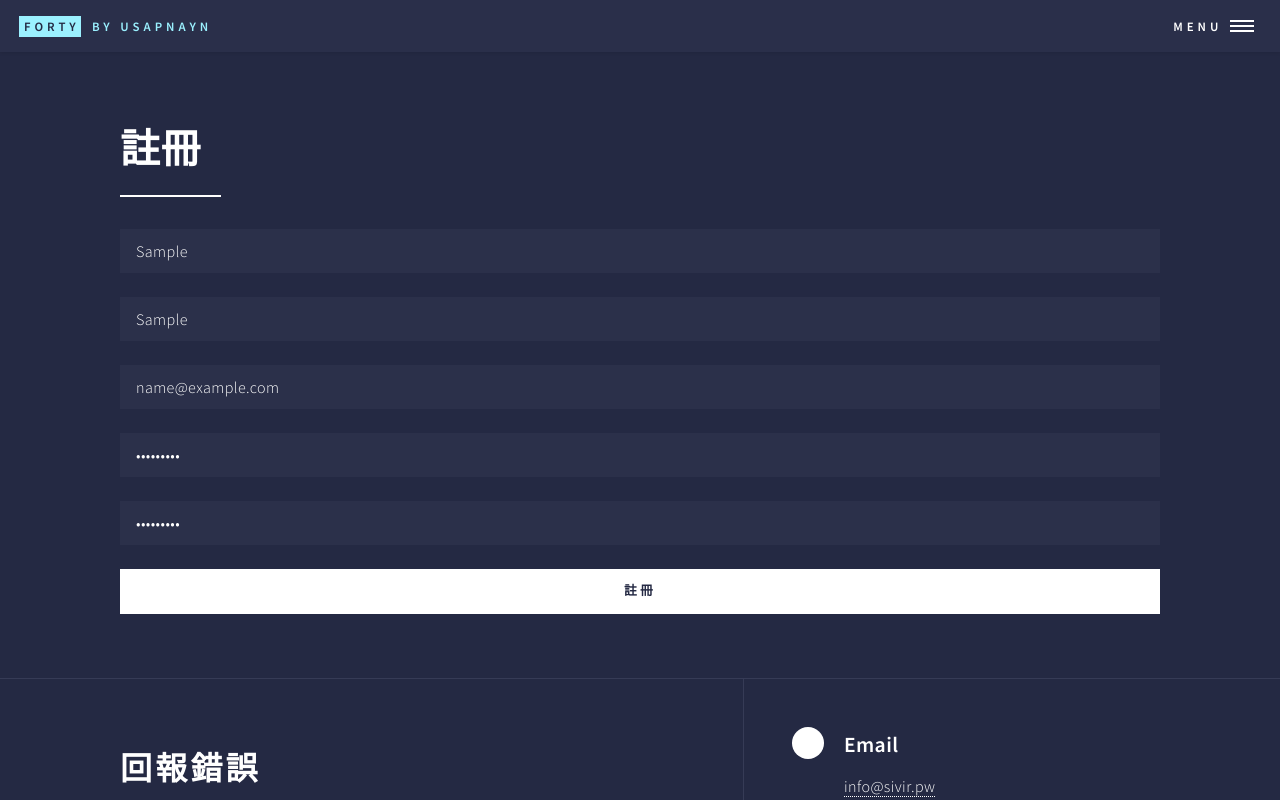
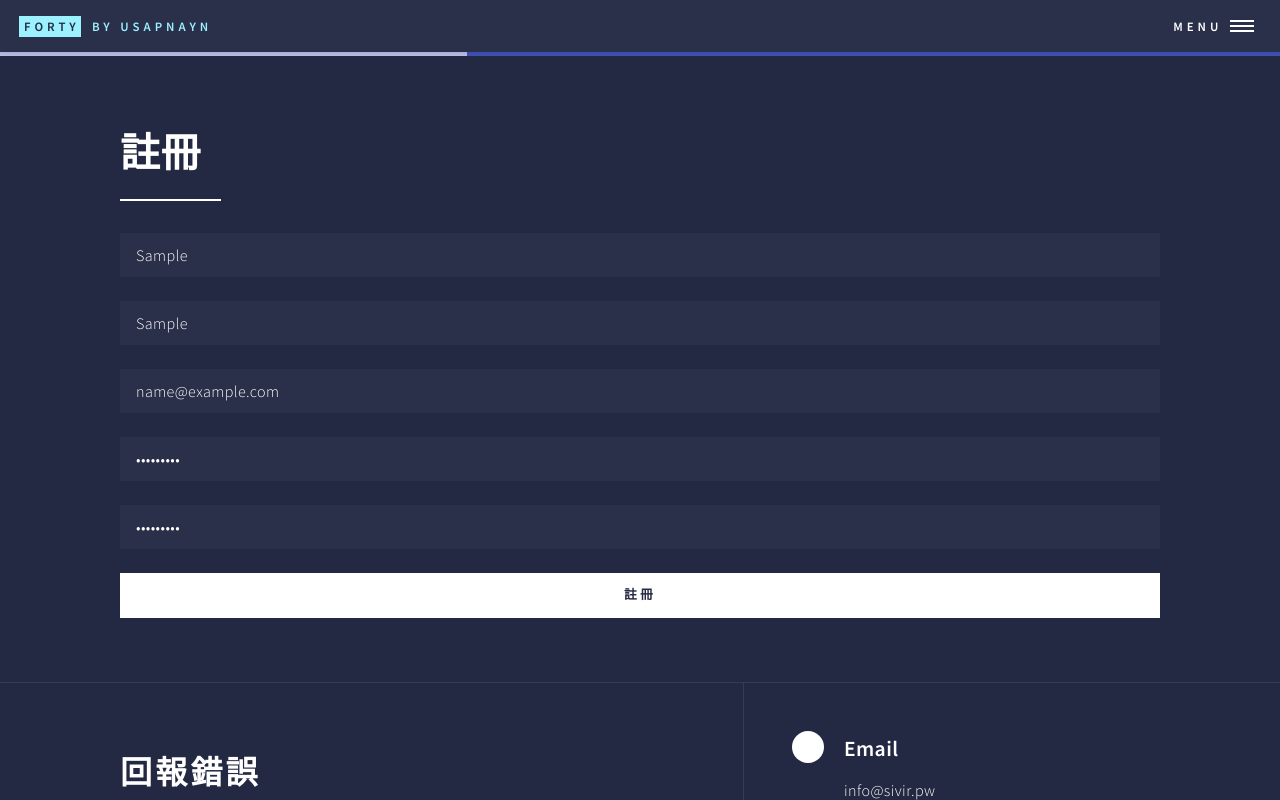
Before and after one commit to milliax/hackthon, a Next.js app: page /signup in a window 1280 px wide. Both pictures are taken after typing "Sample", "Sample", "name@example.com", "Sample123", "Sample123" into the empty fields and a click on the button "註冊". Shown: the top 800 px of the page. Built offline with nearby package versions, Linux system fonts and the light colour scheme; no server answers; a web font is replaced by a local one.

Commit message:
improve signup UI

```diff
--- a/pages/signup.js
+++ b/pages/signup.js
@@ -2,6 +2,7 @@ import Footer from "../component/Footer";
 import {useState} from "react";
 import Swal from 'sweetalert2'
 import Title from '../component/Title'
+import {LinearProgress} from "@material-ui/core";
 
 export default function Signup(){
     const [email,setEmail] = useState('')
@@ -9,6 +10,7 @@ export default function Signup(){
     const [password2,setPassword2] = useState('')
     const [name,setName] = useState('')
     const [account,setAccount] = useState('')
+    const [loading, setLoading] = useState(false)
 
     async function Send(){
         if(email==='' || password==='' || name==='' || password2 === '' || account === ''){
@@ -28,6 +30,7 @@ export default function Signup(){
             return
         }
         try{
+            setLoading(true)
             const res = await fetch(`${process.env.NEXT_PUBLIC_ENDPOINT}/auth/register`,{
                 method: 'POST',
                 headers: {
@@ -41,6 +44,7 @@ export default function Signup(){
                 })
             })
             const response = await res.json()
+            setLoading(false)
             console.log(response)
 
         }catch(err){
@@ -49,6 +53,7 @@ export default function Signup(){
     }
     return(
         <div id="wrapper">
+            <LinearProgress hidden={!loading}/>
             <Title title="註冊" />
             <div id="main" className="alt">
                 <section id="one">
```
